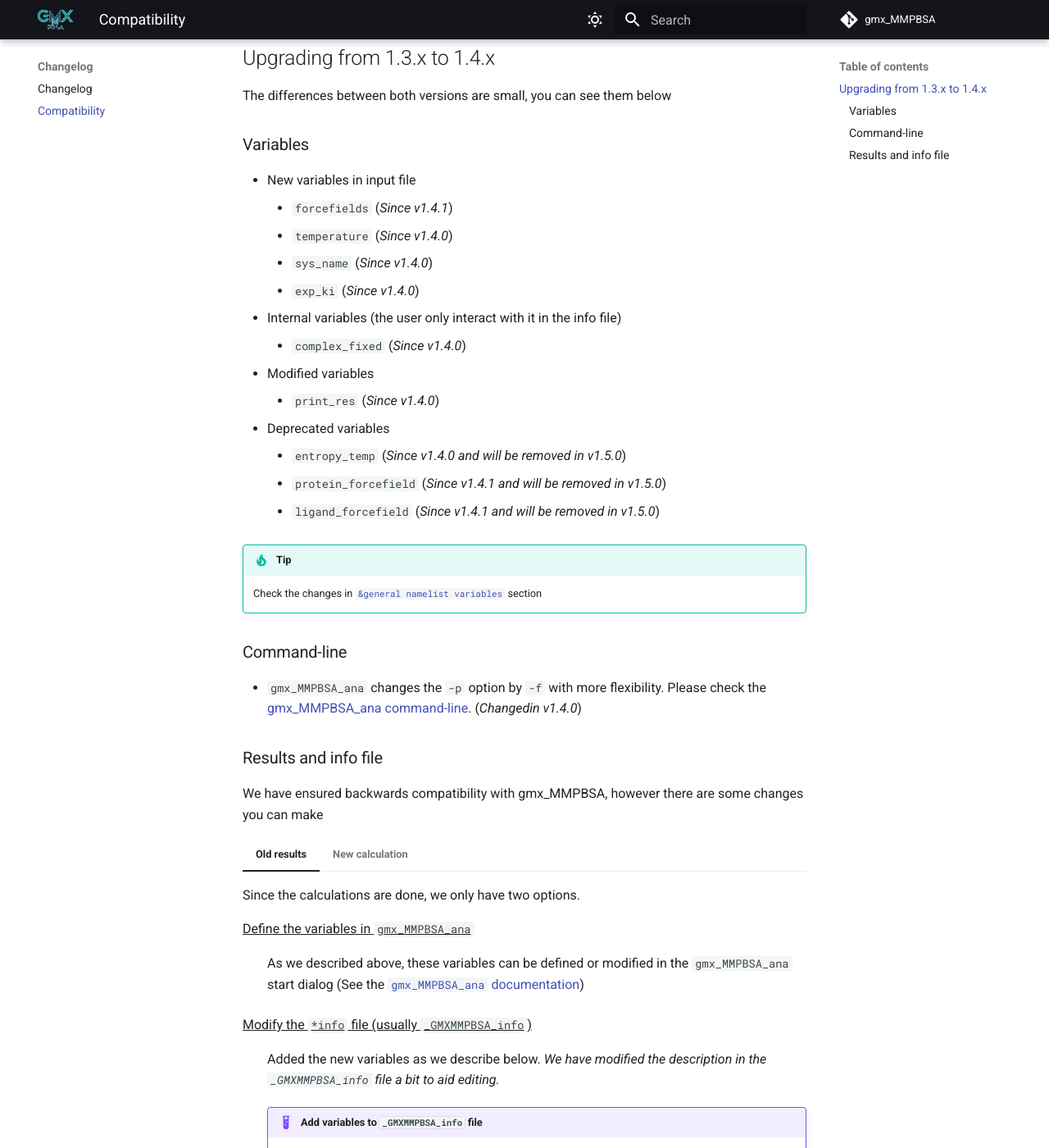
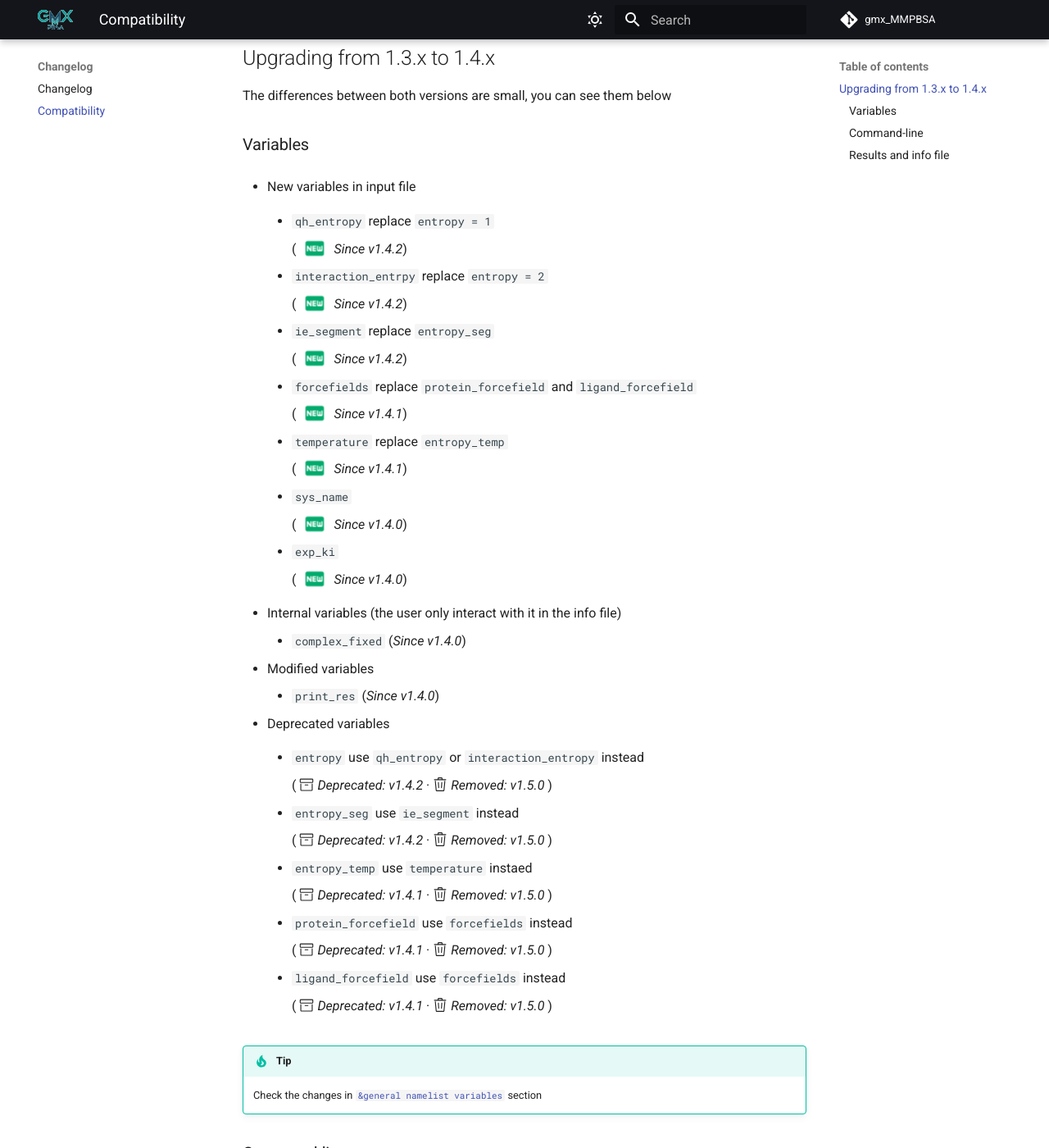
Before and after one commit to Valdes-Tresanco-MS/gmx_MMPBSA, an MkDocs documentation site: the page built from docs/compatibility.md, in a window 1280 px wide and 1400 px high, scrolled down 394 px. Shown: the whole window at 82% size. Built offline with MkDocs 1.6.1 and Material for MkDocs 9.7.7, drawn with Linux system fonts in a browser that asks for light colours; comment, search, counter and statistics services are not loaded; some of the changed text lies outside the part shown.

Commit message:
fixed compatibility description

```diff
--- a/docs/compatibility.md
+++ b/docs/compatibility.md
@@ -17,28 +17,70 @@ Inspect the currently installed version with:
 The differences between both versions are small, you can see them below
 ### Variables
 * New variables in input file
-    - `forcefields` (_Since v1.4.1_)
-    - `temperature` (_Since v1.4.0_)
-    - `sys_name` (_Since v1.4.0_)
-    - `exp_ki` (_Since v1.4.0_)
+    - `qh_entropy` replace `entropy = 1`
+
+        ( :material-new-box:{: .heart } _Since v1.4.2_)
+
+    - `interaction_entrpy` replace `entropy = 2`
+
+        ( :material-new-box:{: .heart } _Since v1.4.2_)
+
+    - `ie_segment` replace `entropy_seg`
+
+        ( :material-new-box:{: .heart } _Since v1.4.2_)
+
+    - `forcefields` replace `protein_forcefield` and `ligand_forcefield`
+
+        ( :material-new-box:{: .heart } _Since v1.4.1_)
+
+    - `temperature` replace `entropy_temp`
+
+        ( :material-new-box:{: .heart } _Since v1.4.1_)
+
+    - `sys_name`
+
+        ( :material-new-box:{: .heart } _Since v1.4.0_)
+
+    - `exp_ki`
+
+        ( :material-new-box:{: .heart } _Since v1.4.0_)
+
 * Internal variables (the user only interact with it in the info file)
     - `complex_fixed` (_Since v1.4.0_)
 * Modified variables
     - `print_res` (_Since v1.4.0_)
 * Deprecated variables
-    - `entropy_temp` (_Since v1.4.0 and will be removed in v1.5.0_)
-    - `protein_forcefield` (_Since v1.4.1 and will be removed in v1.5.0_)
-    - `ligand_forcefield` (_Since v1.4.1 and will be removed in v1.5.0_)
+    - `entropy` use `qh_entropy` or `interaction_entropy` instead
+
+        ( :octicons-archive-24: _Deprecated: v1.4.2_ · :octicons-trash-24: _Removed: v1.5.0_ )
+
+    - `entropy_seg` use `ie_segment` instead
+
+        ( :octicons-archive-24: _Deprecated: v1.4.2_ · :octicons-trash-24: _Removed: v1.5.0_ )
+
+    - `entropy_temp` use `temperature` instaed
+
+        ( :octicons-archive-24: _Deprecated: v1.4.1_ · :octicons-trash-24: _Removed: v1.5.0_ )
+
+    - `protein_forcefield` use `forcefields` instead
+
+        ( :octicons-archive-24: _Deprecated: v1.4.1_ · :octicons-trash-24: _Removed: v1.5.0_ )
+
+    - `ligand_forcefield` use `forcefields` instead
+
+        ( :octicons-archive-24: _Deprecated: v1.4.1_ · :octicons-trash-24: _Removed: v1.5.0_ )
 
 !!! tip
     Check the changes in [`&general namelist variables`](input_file.md#general-namelist-variables) section
 
 ### Command-line
 * `gmx_MMPBSA_ana` changes the `-p` option by `-f` with more flexibility. Please check the [gmx_MMPBSA_ana
-  command-line](command-line.md#gmx_mmpbsa_ana-command-line). (_Changedin v1.4.0_)
+  command-line](command-line.md#gmx_mmpbsa_ana-command-line). (_Changed in v1.4.0_)
+* Now MPI/mpi argument is not needed when gmx_MMPBSA run with `mpirun`. Please check the
+  [gmx_MMPBSA command-line](command-line.md#running-gmx_mmpbsa)
 
 ### Results and info file
-We have ensured backwards compatibility with gmx_MMPBSA, however there are some changes you can make
+We have ensured backwards compatibility with `gmx_MMPBSA`, however there are some changes you can make
 
 === "Old results"
 
```
